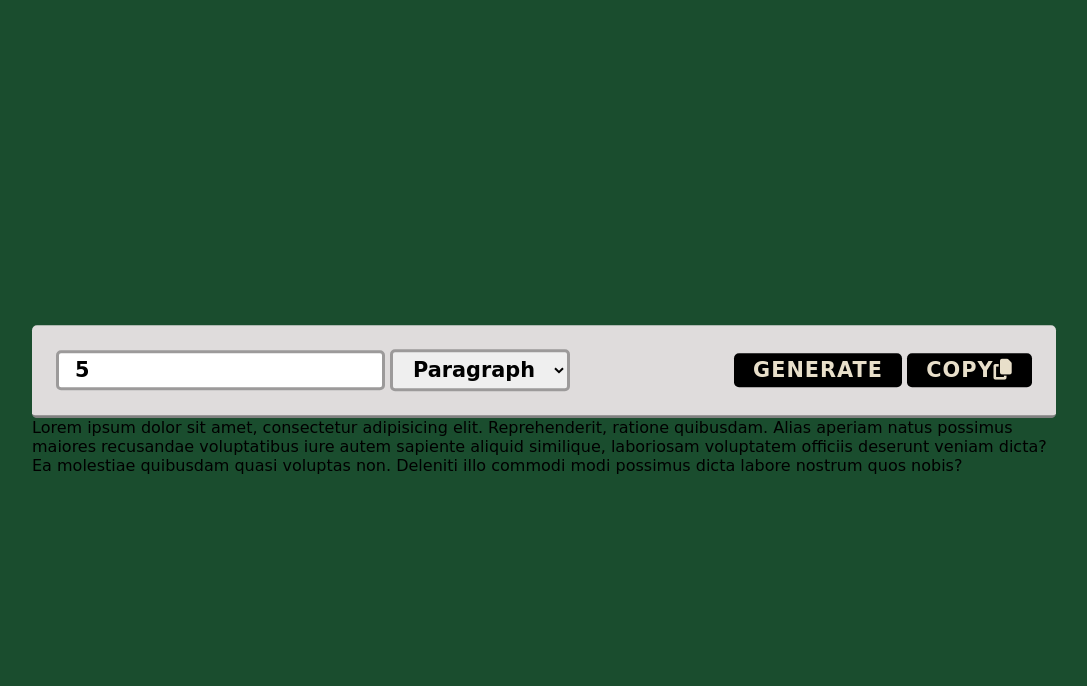
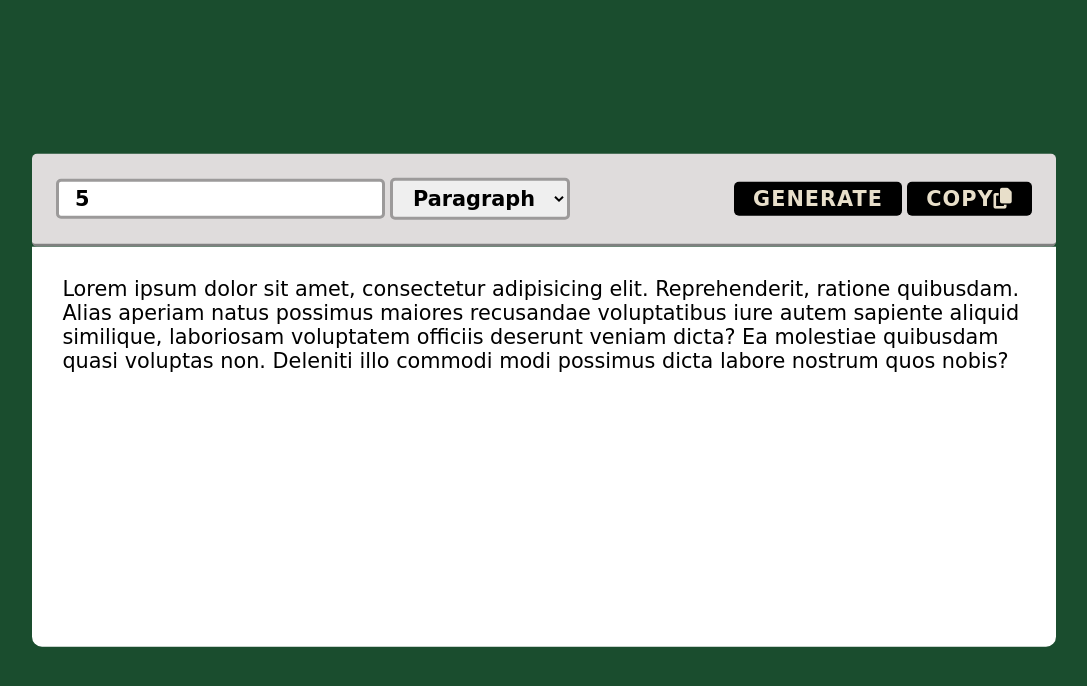
Before and after one commit to NoorFatima-developer/Random-Paragraph-Generator, a plain HTML site: page index.html in a window 1280 px wide. Shown: the whole page, without its empty margins (96-1183 px from the left). Drawn offline with Linux system fonts and the light colour scheme.

Commit message:
code is added

```diff
--- a/index.html
+++ b/index.html
@@ -3,7 +3,7 @@
     <meta charset="UTF-8" />
     <meta name="viewport" content="width=device-width, initial-scale=1.0" />
     <title>Random Paragraph Generator</title>
-    <link rel="stylesheet" href="style.css">
+    <link rel="stylesheet" href="style.css" />
     <script
       src="https://kit.fontawesome.com/59af6d82c4.js"
       crossorigin="anonymous"
--- a/style.css
+++ b/style.css
@@ -17,6 +17,8 @@ body {
     top: 50%;
     left: 50%;
     transform: translate(-50%, -50%);
+    border-bottom-left-radius: 10px;
+    border-bottom-right-radius: 10px;
 }
 
 .header {
@@ -55,3 +57,31 @@ body {
     border-radius: 5px;
     outline: none;
 }
+
+.gen-body {
+    background-color: white;
+    min-height: 400px;
+    border-bottom-left-radius: 10px;
+    border-bottom-right-radius: 10px;
+}
+
+.gen-content {
+    width: 100%;
+    padding: 1.9rem;
+    font-size: 1.3rem;
+    max-height: 500px;
+    overflow-y: scroll;
+}
+
+.gen-content::-webkit-scrollbar{
+    width: 10px;
+}
+
+.gen-content::-webkit-scrollbar-track {
+    box-shadow: inset  0px 0px 6px rgba(0,0,0,0.3);
+}
+
+.gen-content::-webkit-scrollbar-thumb {
+    background-color: #cd6175;
+    border-radius: 5px;
+}
```
